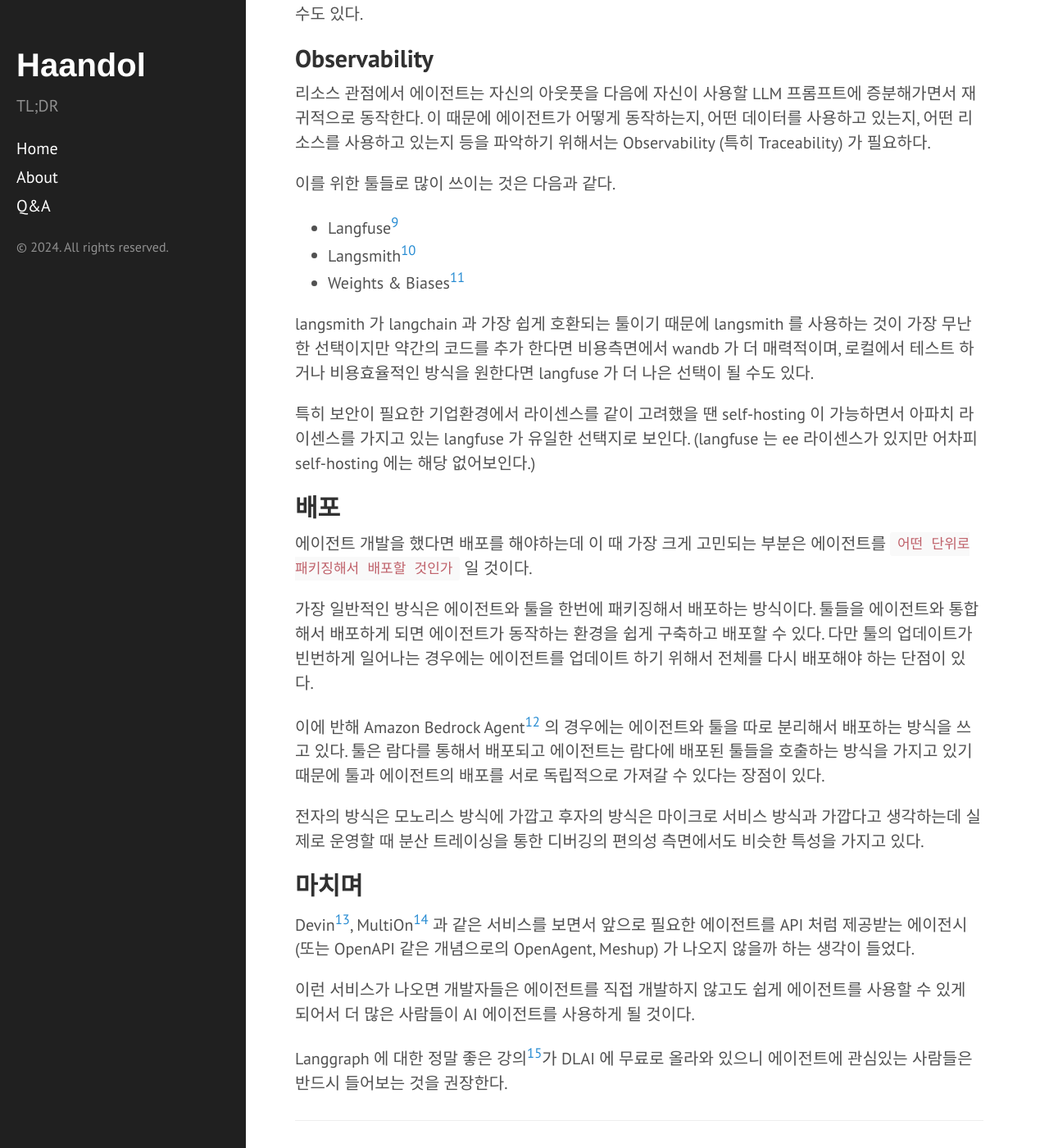
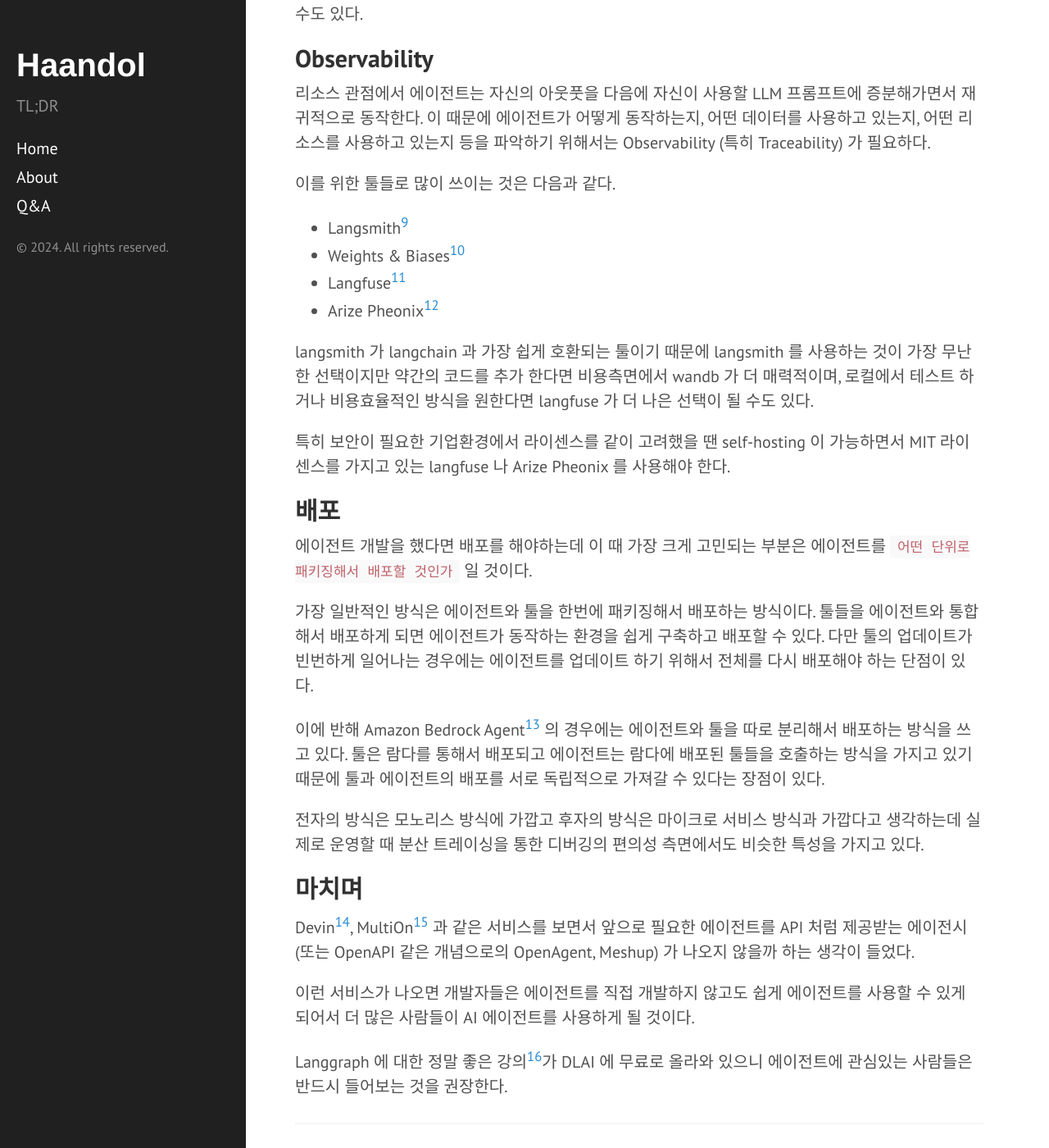
Before and after one commit to haandol/haandol.github.com, a Jekyll site: the page built from _posts/2024-06-12-demystifying-ai-agent-for-developers.md, in a window 1280 px wide and 1400 px high, scrolled down 3622 px. Shown: the whole window at 82% size. Built offline with Jekyll 4.4.1, drawn with Linux system fonts in a browser that asks for light colours; comment, search, counter and statistics services are not loaded; some of the changed text lies outside the part shown.

Commit message:
Update 2024-06-12-demystifying-ai-agent-for-developers.md

```diff
--- a/_posts/2024-06-12-demystifying-ai-agent-for-developers.md
+++ b/_posts/2024-06-12-demystifying-ai-agent-for-developers.md
@@ -112,13 +112,14 @@
 
 이를 위한 툴들로 많이 쓰이는 것은 다음과 같다.
 
-- Langfuse[^10]
 - Langsmith[^8]
 - Weights & Biases[^9]
+- Langfuse[^10]
+- Arize Pheonix[^16]
 
 langsmith 가 langchain 과 가장 쉽게 호환되는 툴이기 때문에 langsmith 를 사용하는 것이 가장 무난한 선택이지만 약간의 코드를 추가 한다면 비용측면에서 wandb 가 더 매력적이며, 로컬에서 테스트 하거나 비용효율적인 방식을 원한다면 langfuse 가 더 나은 선택이 될 수도 있다.
 
-특히 보안이 필요한 기업환경에서 라이센스를 같이 고려했을 땐 self-hosting 이 가능하면서 아파치 라이센스를 가지고 있는 langfuse 가 유일한 선택지로 보인다. (langfuse 는 ee 라이센스가 있지만 어차피 self-hosting 에는 해당 없어보인다.)
+특히 보안이 필요한 기업환경에서 라이센스를 같이 고려했을 땐 self-hosting 이 가능하면서 MIT 라이센스를 가지고 있는 langfuse 나 Arize Pheonix 를 사용해야 한다.
 
 ## 배포
 
@@ -158,3 +159,4 @@
 [^13]: [MultiOn](https://www.multion.ai/)
 [^14]: [DLAI Langgraph](https://learn.deeplearning.ai/courses/ai-agents-in-langgraph/)
 [^15]: [Llama Index](https://docs.llamaindex.ai/en/stable/getting_started/concepts/)
+[^16]: [Arize Pheonix](https://github.com/Arize-ai/phoenix)
```
